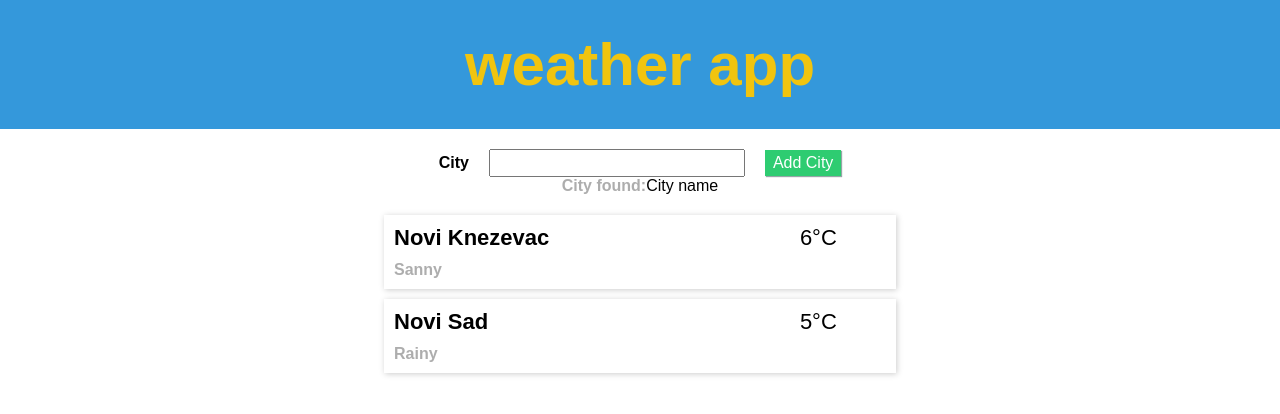
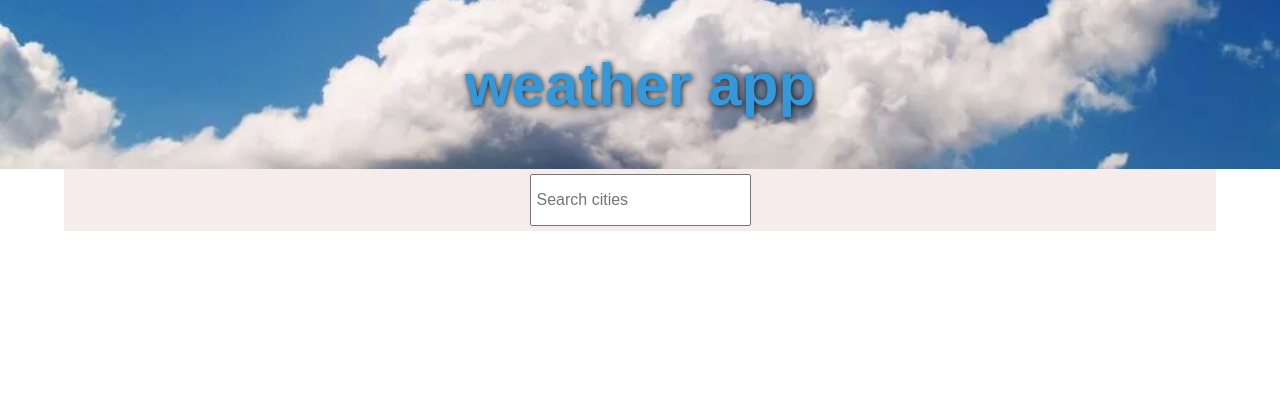
Before and after one commit to milanzivanov/angularWeatherApp-v5, an Angular app: page / in a window 1280 px wide. Shown: the top 414 px of the page. Built offline with nearby package versions, Linux system fonts and the light colour scheme.

Commit message:
searcing just one city

```diff
--- a/src/app/item/item.component.html
+++ b/src/app/item/item.component.html
@@ -1,7 +1,7 @@
 <article class="weather-element">
     <div class="col-1">
         <h3>{{ item.cityName }}</h3>
-        <p class="info">{{item.description}}</p>
+        <p class="info">{{item.country}}</p>
     </div>
     <div class="col-2">
         <span class="temperature">{{item.temp}}°C</span>
--- a/src/app/item/item.component.ts
+++ b/src/app/item/item.component.ts
@@ -10,6 +10,7 @@ export class ItemComponent implements OnInit {
 
   // @Input() weatherItem: WeatherItem;
 
+  // @Input() list component to item component
   @Input() item: WeatherItem;
 
   ngOnInit() {
--- a/src/app/search/search.component.html
+++ b/src/app/search/search.component.html
@@ -1,18 +1,22 @@
 <section class="weather-search">
   <form (ngSubmit)="onSubmit(f)" #f="ngForm">
-    <label for="city">City</label>
-    <input type="text" ngControl="location" id="city" required>
-    <button type="submit">Add City</button>
+    <div class="weather-tub" *ngFor="let item of result; let i = index;">
+      <label for="city">{{ item }}
+      </label>
+      <span (click)="removeItem(i)">X</span>
+    </div>
+    <input [(ngModel)]='cityName'
+           name='cityName'
+           type='text'
+           id='city'
+           required
+           placeholder="Search cities">
+
+    <!-- <button type="submit"
+            (submit)="onSubmit($event)">Add City</button> -->
   </form>
-  <div>
-    <span class="info">City found:</span>City name
-  </div>
+
+  <!-- <div>
+    <span class="info">City found: {{cityName}}</span>
+  </div> -->
 </section>
-
-<!-- ngModel example -->
-<!-- <input [(ngModel)]="name" #ctrl="ngModel" required>
-
-<p>Value: {{ name }}</p>
-<p>Valid: {{ ctrl.valid }}</p>
-
-<button (click)="setValue()">Set value</button> -->
--- a/src/app/search/search.component.ts
+++ b/src/app/search/search.component.ts
@@ -1,26 +1,82 @@
 import { Component, OnInit } from '@angular/core';
+
 import { FormGroup } from '@angular/forms';
+import {NgForm} from '@angular/forms';
+
+import { WeatherService, CityInfo } from '../weather.service';
+import { WeatherItem } from '../weather-item';
+import { log } from 'util';
+
+import { WEATHER_ITEMS } from '../weather.data';
 
 @Component({
   selector: 'app-search',
   templateUrl: './search.component.html',
   styleUrls: ['./search.component.css']
 })
+
 export class SearchComponent implements OnInit {
 
-  constructor() { }
+  // input search
+  cityName: string;
+  data: CityInfo;
+
+  // adding to search tamplate
+  result: string[] = [];
+
+  constructor(private _weatherService: WeatherService) { }
 
   ngOnInit() {
+    console.log('search data ' + this.data);
   }
 
-  onSubmit(form: FormGroup) {
-    console.log(form);
+  // angular form documentation
+  onSubmit(f: NgForm) {
+    // console.log(f.value.cityName);
+
+    this._weatherService.searchWeatherData(f.value.cityName)
+    .subscribe(data => {
+
+      // I get the data in the console???hm
+      console.log(data);
+      this.data = data;
+      console.log('search ' + this.data.date);
+
+      // adding weather data to the weather data
+      const weatherItem = new WeatherItem(this.data.cityName, this.data.country, this.data.temp);
+      this._weatherService.addWeatherItem(weatherItem);
+
+      // 777 adding to search tamplate
+      // push data to resalt[]
+      this.result.push(this.cityName);
+
+      // clear the input field
+      this.cityName = '';
+
+      // removeCity with service
+      // this._weatherService.removeCity(weatherItem);
+
+    });
+
+
   }
 
-  // tslint:disable-next-line:member-ordering
-  // ngMOdel example
-  // name = '';
+  // remove
+  removeItem(i) {
+    // 555
+    // const root = this.result[i];
+    WEATHER_ITEMS.splice(i, 1);
+    this.result.splice(i, 1);
 
-  // setValue() { this.name = 'Nancy'; }
+    // 555
+    // this.cityRemoved.emit(root);
+    // console.log('test remove 111');
+  }
+
+  // eventHandler(event) {
+  //   // if (event.keyCode === 13) {
+  //     this.onSubmit(event);
+  //   // }
+  // }
 
 }
--- /dev/null
+++ b/src/app/weather-interface.ts
@@ -0,0 +1,71 @@
+
+export interface Main {
+  temp: number;
+  temp_min: number;
+  temp_max: number;
+  pressure: number;
+  sea_level: number;
+  grnd_level: number;
+  humidity: number;
+  temp_kf: number;
+}
+
+export interface Weather {
+  id: number;
+  main: string;
+  description: string;
+  icon: string;
+}
+
+export interface Clouds {
+  all: number;
+}
+
+export interface Wind {
+  speed: number;
+  deg: number;
+}
+
+export interface Rain {
+  '3h': number;
+}
+
+export interface Sys {
+  pod: string;
+}
+
+export interface Snow {
+  '3h': number;
+}
+
+export interface List {
+  dt: number;
+  main: Main;
+  weather: Weather[];
+  clouds: Clouds;
+  wind: Wind;
+  rain: Rain;
+  sys: Sys;
+  dt_txt: string;
+  snow: Snow;
+}
+
+export interface Coord {
+  lat: number;
+  lon: number;
+}
+
+export interface City {
+  id: number;
+  name: string;
+  coord: Coord;
+  country: string;
+}
+
+export interface RootObject {
+  cod: string;
+  message: number;
+  cnt: number;
+  list: List[];
+  city: City;
+}
--- a/src/app/weather-item.ts
+++ b/src/app/weather-item.ts
@@ -1,7 +1,8 @@
 export class WeatherItem {
+
   constructor(public cityName: string,
-              public description: string,
+              public country: string,
               public temp: number) {}
 }
 
-// **** interfaces
+// **** interfaces *****
--- a/src/app/weather.data.ts
+++ b/src/app/weather.data.ts
@@ -1,5 +1,5 @@
 import { WeatherItem } from './weather-item';
 export const WEATHER_ITEMS: WeatherItem[] = [
-  new WeatherItem('Novi Knezevac', 'Sanny', 6),
-  new WeatherItem('Novi Sad', 'Rainy', 5)
+  // new WeatherItem('Novi Knezevac', 'RS' , 6),
+  // new WeatherItem('Novi Sad', 'RS', 5)
 ];
--- a/src/app/weather.service.ts
+++ b/src/app/weather.service.ts
@@ -1,14 +1,66 @@
 import { Injectable } from '@angular/core';
 import { WEATHER_ITEMS } from './weather.data';
+import { WeatherItem } from './weather-item';
+import { RootObject } from './weather-interface';
+
+import 'rxjs/add/operator/map';
+import 'rxjs/add/operator/catch';
+import 'rxjs/add/observable/throw';
+import { Observable } from 'rxjs/Observable';
+
+import { HttpClient, HttpHeaders } from '@angular/common/http';
+import { log } from 'util';
 
 @Injectable()
 export class WeatherService {
 
-  constructor() { }
+  constructor(private _http: HttpClient) { }
 
   // service
   getWetherItems() {
     return WEATHER_ITEMS;
   }
 
+  // add weather item ++
+  // tslint:disable-next-line:no-shadowed-variable
+  addWeatherItem(WeatherItem: WeatherItem) {
+    WEATHER_ITEMS.push(WeatherItem);
+  }
+
+  // remove item from tempalte search and from item cmponent
+  removeCity(i) {
+    WEATHER_ITEMS.splice(i, 1);
+  }
+
+
+  // search weather app
+  searchWeatherData(cityName: string): Observable<any> {
+
+    // referenc example for app-i
+    // return this._http.get('http://api.openweathermap.org/data/2.5/weather?q=' + cityName + '&APPID=KEY&units=metric')
+
+    // tslint:disable-next-line:max-line-length
+    return this._http.get(`http://api.openweathermap.org/data/2.5/forecast?id=524901&APPID=cf4acfccaeb719f8f2992c4f80d2031b&q=${cityName}&units=metric`)
+                     .map((response) => {
+                       console.log('sevice map response is: ' + response);
+                       const temp = response as RootObject;
+                       console.log(temp.city.country);
+                       return {
+                         cityName: temp.city.name,
+                         temp: temp.list[0].main.temp,
+                         country: temp.city.country
+                        };
+                     });
+  }
+
 }
+
+export interface CityInfo {
+  cityName: string;
+  temp: number;
+  humid: number;
+  icon: string;
+  wind: number;
+  date: string;
+  country: string;
+}
--- a/src/styles.css
+++ b/src/styles.css
@@ -4,29 +4,41 @@
   padding: 0;
   margin: 0;
   font-family: sans-serif;
-  /* font-size: 16px; */
   box-sizing:border-box;
+  white-space: nowrap;
 }
 
 header {
-  background-color: #3498db;
-  padding: 30px;
+  background-color: #111;
+  padding: 50px;
   width: 100%;
-  color: white;
   text-align: center;
   font-size: 30px;
-  color: #f1c40f;
+  color: #3498db;
+  background-image: url("./assets/w1.webp");
+  background-position: center center;
+  background-repeat: no-repeat;
+  background-size: cover;
+  text-shadow: 1px 1px 6px rgb(22, 21, 21);
 }
 
 .weather-list {
-  margin: 20px auto;
-  width: 40%;
+  margin: 10px auto;
+  max-width: 80%;
 }
 
 .weather-element {
   box-shadow: 1px 1px 6px #ccc;
   padding: 10px;
   margin: 10px 0;
+  float: left;
+  width: 33.333%;
+}
+
+form {
+  display: flex;
+  justify-content: center;
+  align-items: center;
 }
 
 .tooltip {
@@ -48,16 +60,14 @@ header {
   font-weight: bold;
 }
 
+.weather-search {
+  margin: 0 auto;
+  max-width: 90%;
+  text-align: center;
+  padding: 5px;
+  background: #f5eceb;
+}
 
-.weather-search {
-  margin: 20px auto;
-  width: 40%;
-  text-align: center;
-}
-label {
-  font-weight: bold;
-  margin-right: 20px;
-}
 
 button, input {
   font-size: inherit;
@@ -65,13 +75,39 @@ button, input {
 }
 
 input {
-  padding: 3px 5px;
+  padding: 15px 5px;
   outline: none;
-  width: 50%;
-  margin-right: 20px;
+  max-width: 300px;
 }
 
-button {
+/* tab city */
+.weather-tub {
+  padding: 17px 10px;
+  background-color: #3498db;
+}
+
+.weather-tub label {
+  font-weight: bold;
+  margin-right: 10px;
+}
+
+.weather-tub span {
+  transition: all 0.3s;
+  color: yellow;
+  cursor: pointer;
+}
+
+.weather-tub:hover span {
+  color: red;
+}
+
+/* form:after {
+  content: "";
+  display: table;
+  clear: both;
+} */
+
+/* button {
   background-color: #2ecc71;
   border: none;
   padding: 4px 8px;
@@ -82,7 +118,7 @@ button {
 
 button:hover {
   background-color: #27ae60;
-}
+} */
 
 @media screen and (max-width: 768px) {
   .weather-list {
```
Also changed, not shown: src/assets/w1.webp (added).
